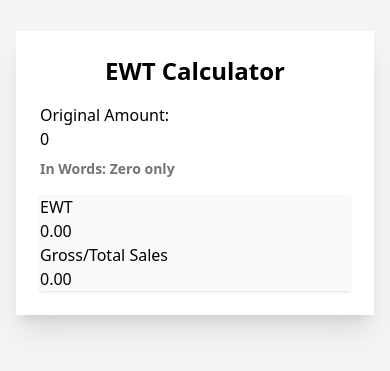
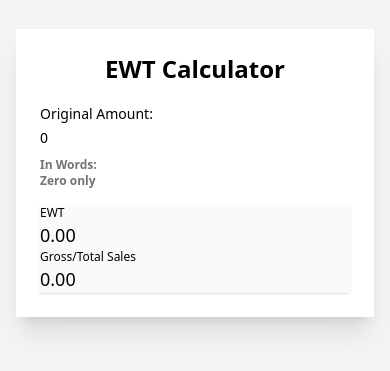
Before and after one commit to JLD1365/TOOLS, a React (Vite) app in the folder frontend-tools/: page / in a window 390 px wide. Shown: the part 249-620 px from the top of the page. Built offline with nearby package versions, Linux system fonts and the light colour scheme.

Commit message:
refactor: enhance styling and responsiveness of EWTCALCULATOR component

```diff
--- a/frontend-tools/src/components/EWTCALCULATOR.jsx
+++ b/frontend-tools/src/components/EWTCALCULATOR.jsx
@@ -76,44 +76,47 @@ const EWTCALCULATOR = () => {
   return (
     <div className="flex flex-col items-center justify-center min-h-screen bg-gray-100 p-4">
       <motion.div
-        className="card w-full max-w-md bg-white shadow-xl p-6"
+        className="card w-full max-w-md bg-white shadow-xl p-6 sm:max-w-lg md:max-w-xl"
         initial={{ opacity: 0, y: -20 }}
         animate={{ opacity: 1, y: 0 }}
         transition={{ duration: 0.5 }}
       >
-        <h1 className="text-2xl font-bold text-center mb-4">EWT Calculator</h1>
+        <h1 className="text-2xl font-bold text-center mb-4 sm:text-3xl">EWT Calculator</h1>
         <div className="form-control mb-4">
           <label className="label">
-            <span className="label-text">Original Amount:</span>
+            <span className="label-text text-sm sm:text-base">Original Amount:</span>
           </label>
           <input
             type="text"
             value={originalAmount}
             onChange={(e) => handleInputChange(e.target.value)}
             placeholder="Enter amount"
-            className="input input-bordered w-full"
+            className="input input-bordered w-full text-sm sm:text-base"
           />
           {originalAmount && (
-            <p className="mt-2 text-sm text-neutral-500 font-bold">
-              In Words: {numberToWords(parseFloat(originalAmount.replace(/,/g, '')))} only
-            </p>
+            <div className="mt-2">
+              <p className="text-xs sm:text-sm text-neutral-500 font-bold">In Words:</p>
+              <p className="text-xs sm:text-sm text-neutral-500 font-bold">
+                {numberToWords(parseFloat(originalAmount.replace(/,/g, '')))} only
+              </p>
+            </div>
           )}
         </div>
         <motion.div
-          className="stats shadow bg-gray-50"
+          className="stats shadow bg-gray-50 flex flex-col sm:flex-row"
           initial={{ opacity: 0 }}
           animate={{ opacity: 1 }}
           transition={{ duration: 0.3 }}
         >
           <div className="stat">
-            <div className="stat-title">EWT</div>
-            <div className="stat-value text-primary">
+            <div className="stat-title text-xs sm:text-sm">EWT</div>
+            <div className="stat-value text-primary text-lg sm:text-xl">
             {parseFloat(ewt).toLocaleString(undefined, { minimumFractionDigits: 2, maximumFractionDigits: 2 })}
             </div>
           </div>
           <div className="stat">
-            <div className="stat-title">Gross/Total Sales</div>
-            <div className="stat-value text-secondary">
+            <div className="stat-title text-xs sm:text-sm">Gross/Total Sales</div>
+            <div className="stat-value text-secondary text-lg sm:text-xl">
             {parseFloat(grossSales).toLocaleString(undefined, { minimumFractionDigits: 2, maximumFractionDigits: 2 })}
             </div>
           </div>
```
